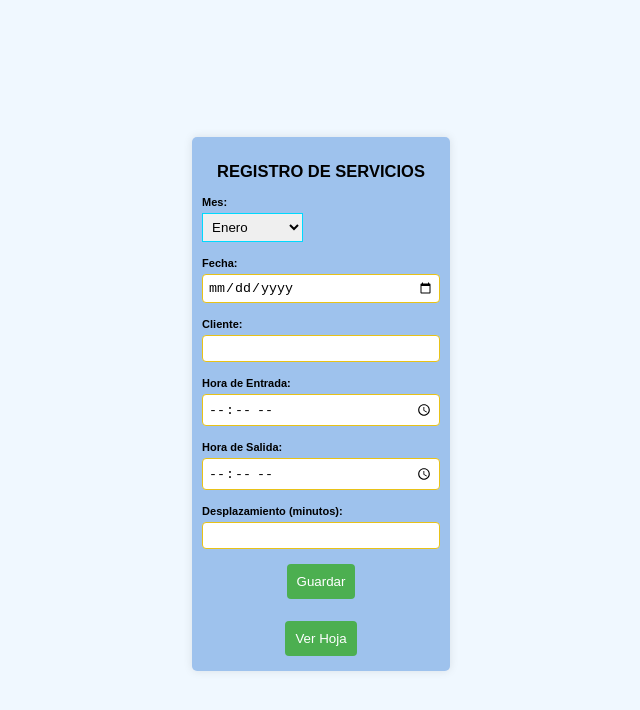
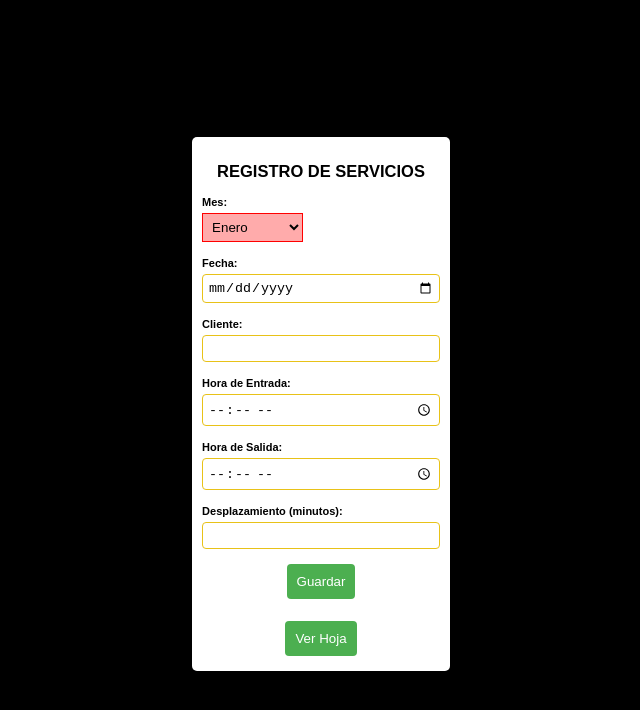
Before and after one commit to MyaPC/registro-servicios, a plain HTML site: page empleados/16811.html in a window 1280 px wide. Shown: the whole page, without its empty margins (319-959 px from the left). Drawn offline with Linux system fonts and the light colour scheme.

Commit message:
Update styles.css

```diff
--- a/empleados/styles.css
+++ b/empleados/styles.css
@@ -1,6 +1,6 @@
 body {
   font-family: Arial, sans-serif;
-  background-color: aliceblue;
+  background-color: rgb(0, 0, 0);
   margin: 2px;
   padding: 2px;
   display: -webkit-box;
@@ -17,7 +17,7 @@ body {
 }
 
 .container {
-  background-color: #3c7fd774;
+  background-color: #ffffff;
   padding: 10px;
   border-radius: 5px;
   -webkit-box-shadow: 0 0 10px rgba(0, 0, 0, 0.1);
@@ -32,8 +32,9 @@ h2 {
 }
 
 select {
-  border: 1px solid #00d9ff;
+  border: 1px solid #ff0000;
   padding: 5px;
+  background-color: #ff000054;
 }
 
 .form-group {
```
